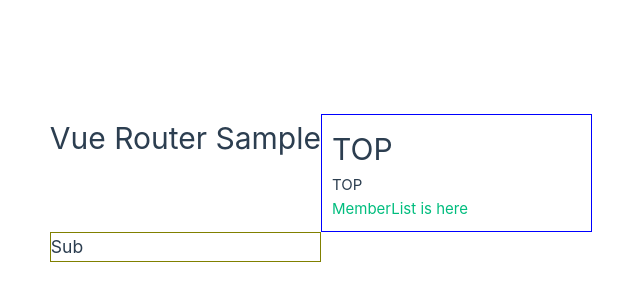
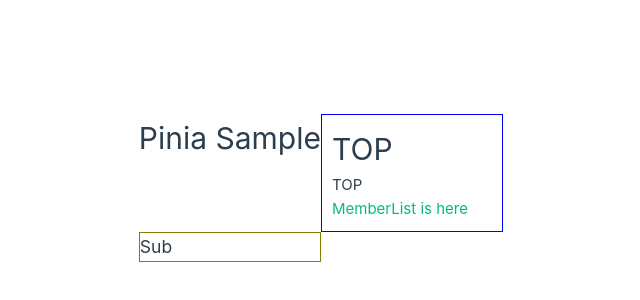
Before and after one commit to koyamal/pra_vue3, a Vue app in the folder Vue3FrontDevTextBook/chap11/myUseRouterPinia/: page / in a window 1280 px wide. Shown: the part 212-512 px from the top of the page, without its empty margins (319-959 px from the left). Built offline with nearby package versions, Linux system fonts and the light colour scheme.

Commit message:
Use membersStore

```diff
--- a/Vue3FrontDevTextBook/chap11/myUseRouterPinia/src/App.vue
+++ b/Vue3FrontDevTextBook/chap11/myUseRouterPinia/src/App.vue
@@ -1,17 +1,14 @@
 <script setup lang="ts">
-import {reactive, provide} from "vue";
 import {RouterView} from "vue-router";
-import type {Member} from "@/interface";
+import { useMembersStore } from "@/stores/members";
 
-const memberList = new Map<number, Member>();
-memberList.set(33456, {id: 33456, name: "Taro", email: "taro@example.com", points: 35, note: "VIP"});
-memberList.set(47783, {id: 47783, name: "Jiro", email: "jiro@example.com", points: 45});
-provide("memberList", reactive(memberList));
+const membersStore = useMembersStore();
+membersStore.initList();
 </script>
 
 <template>
   <header>
-    <h1>Vue Router Sample</h1>
+    <h1>Pinia Sample</h1>
   </header>
   <main>
     <RouterView />
```
